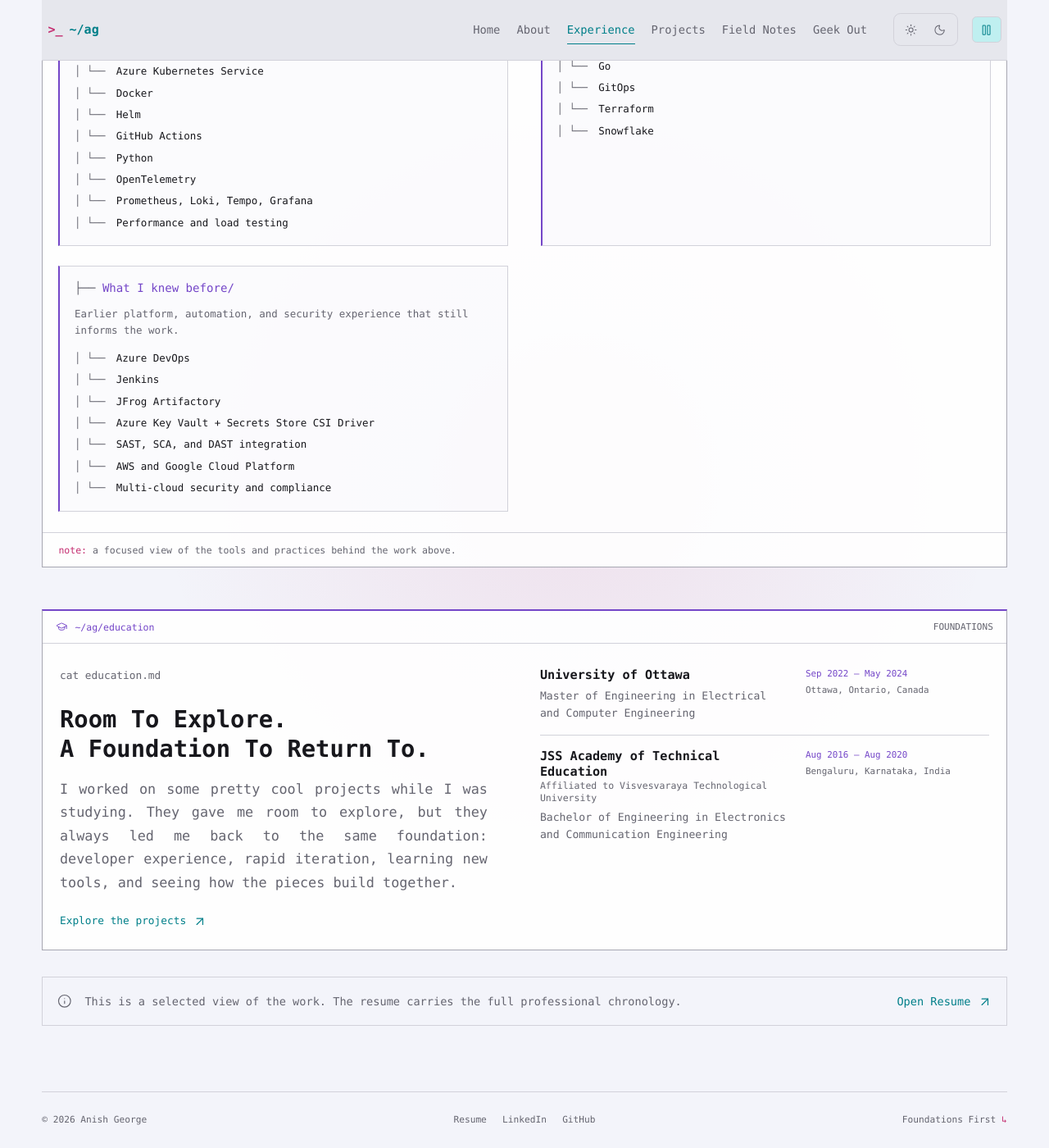
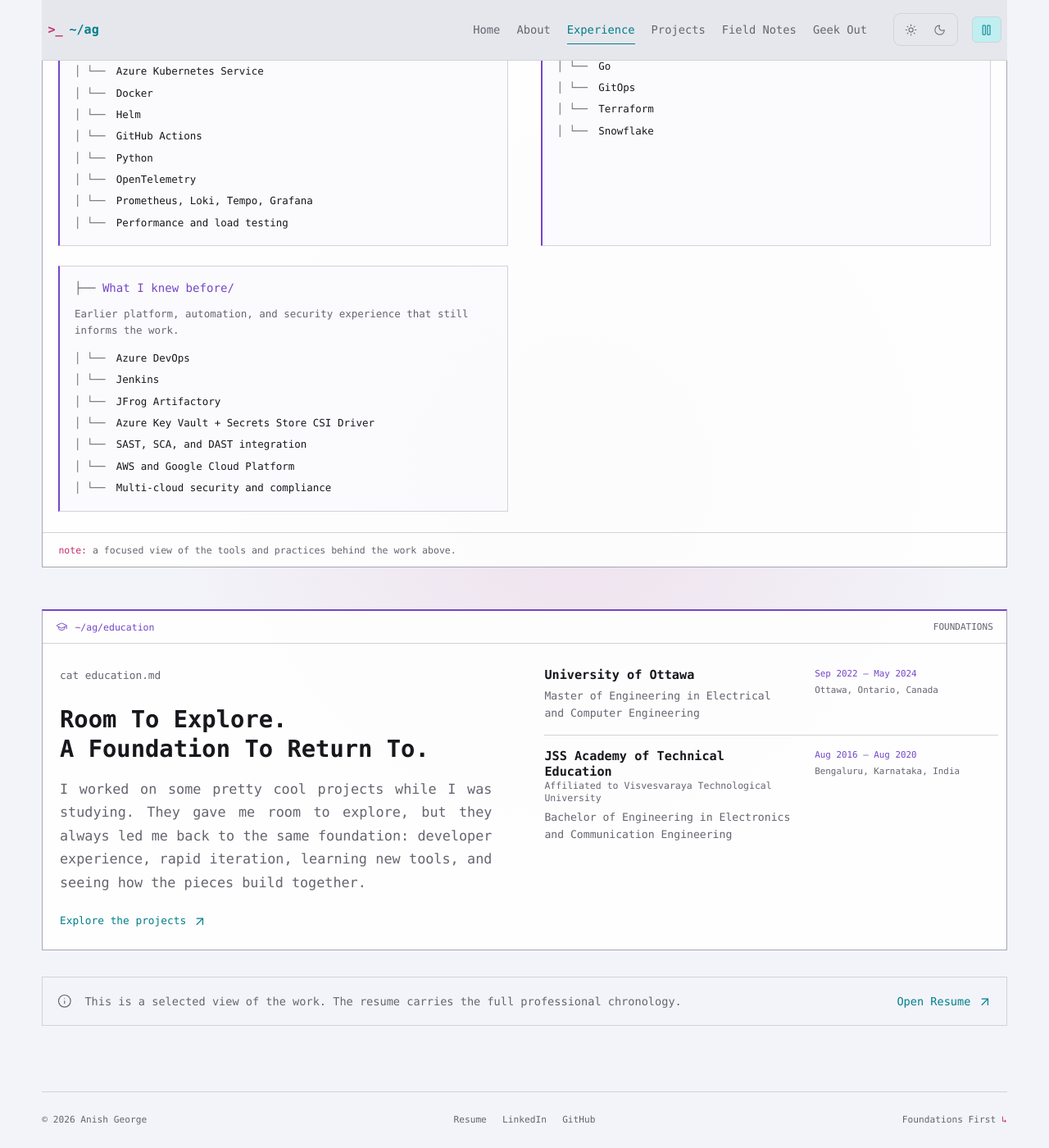
Before and after one commit to ANISHG-26/ANISHG-26.github.io, a Jekyll site: the page built from experience.html, in a window 1280 px wide and 1400 px high, scrolled down 2326 px. Shown: the whole window at 82% size. Built offline with Jekyll 4.4.1, drawn with Linux system fonts in a browser that asks for light colours; nearby versions of some CDN libraries.

Commit message:
refine: move education metadata right

```diff
--- a/assets/css/portfolio.css
+++ b/assets/css/portfolio.css
@@ -233,7 +233,7 @@ svg { width: 1.1rem; height: 1.1rem; flex: 0 0 auto; }
 .tree-branch, .tree-leaf { color: var(--muted-foreground); }
 .tree-leaf { margin-right: .35rem; }
 .education-section { margin-top: 3.2rem; border: 1px solid var(--border-strong); border-top: 2px solid var(--purple); background: color-mix(in srgb, var(--surface) 90%, transparent); }
-.education-body { display: grid; grid-template-columns: minmax(0, 1fr) minmax(20rem, 1.05fr); gap: clamp(2rem, 5vw, 5rem); padding: 1.8rem 1.3rem 1.4rem; }
+.education-body { display: grid; grid-template-columns: minmax(0, 1fr) minmax(20rem, 1.05fr); gap: clamp(2rem, 5vw, 5rem); padding: 1.8rem .6rem 1.4rem 1.3rem; }
 .education-intro h2 { max-width: none; margin-bottom: 1rem; font-size: clamp(1.35rem, 2.5vw, 1.8rem); }
 .education-intro h2 span { display: block; }
 .education-intro > p:not(.section-index) { max-width: 58ch; color: var(--muted-foreground); text-align: justify; text-justify: inter-word; text-align-last: left; }
@@ -340,7 +340,7 @@ svg { width: 1.1rem; height: 1.1rem; flex: 0 0 auto; }
   .experience-roles p { display: grid; gap: .1rem; }
   .experience-projects { grid-template-columns: 1fr; }
   .experience-project:only-of-type { grid-column: auto; }
-  .education-body { grid-template-columns: 1fr; gap: 1.5rem; }
+  .education-body { grid-template-columns: 1fr; gap: 1.5rem; padding-right: 1.2rem; }
   .skills-tree { grid-template-columns: 1fr; }
   .writing-card { grid-template-columns: 1fr auto; gap: 1rem; }
   .writing-meta { grid-column: 1/-1; display: flex; gap: 1rem; }
```
Also changed, not shown: docs/design-contract.md (+7 -0 lines).
